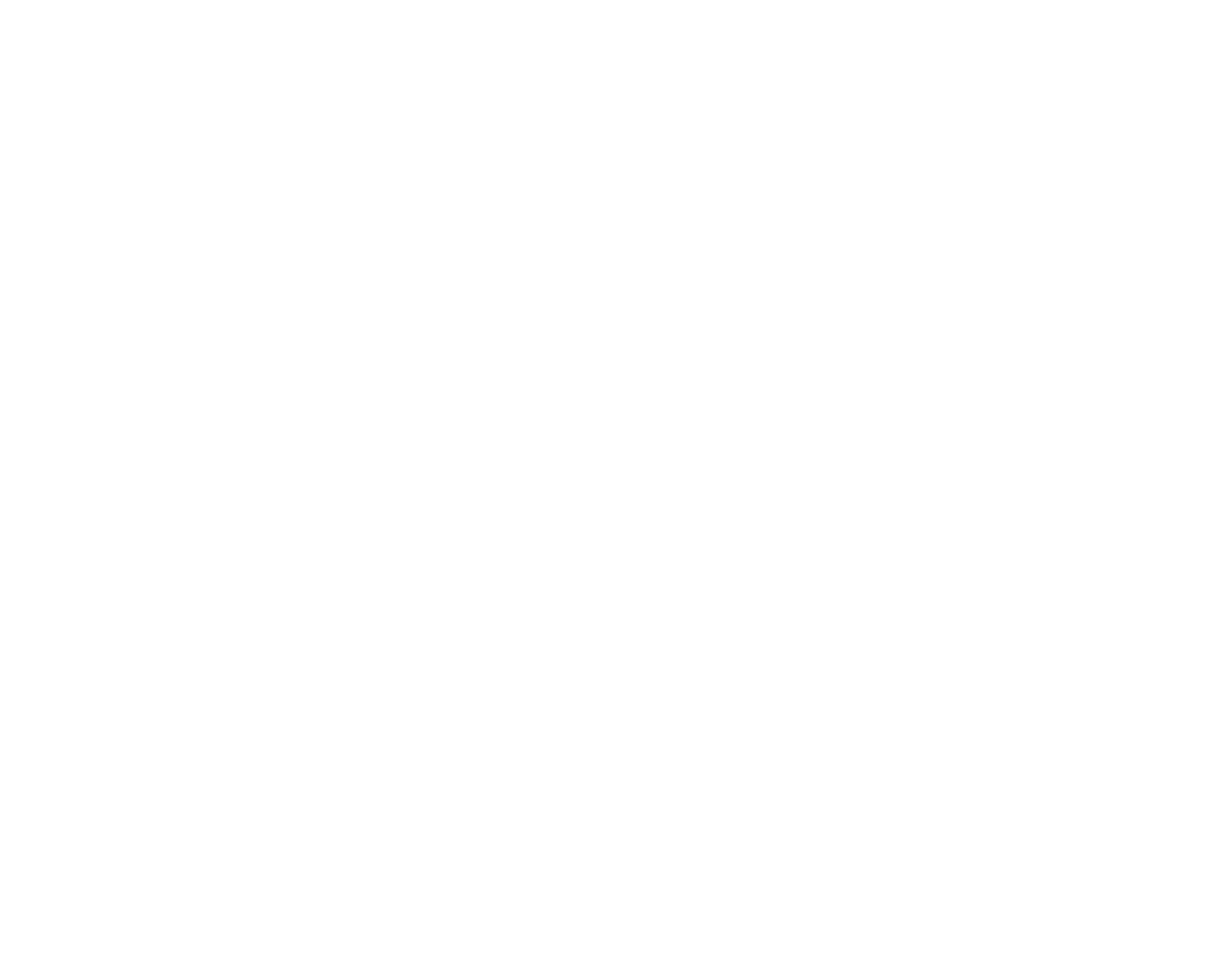
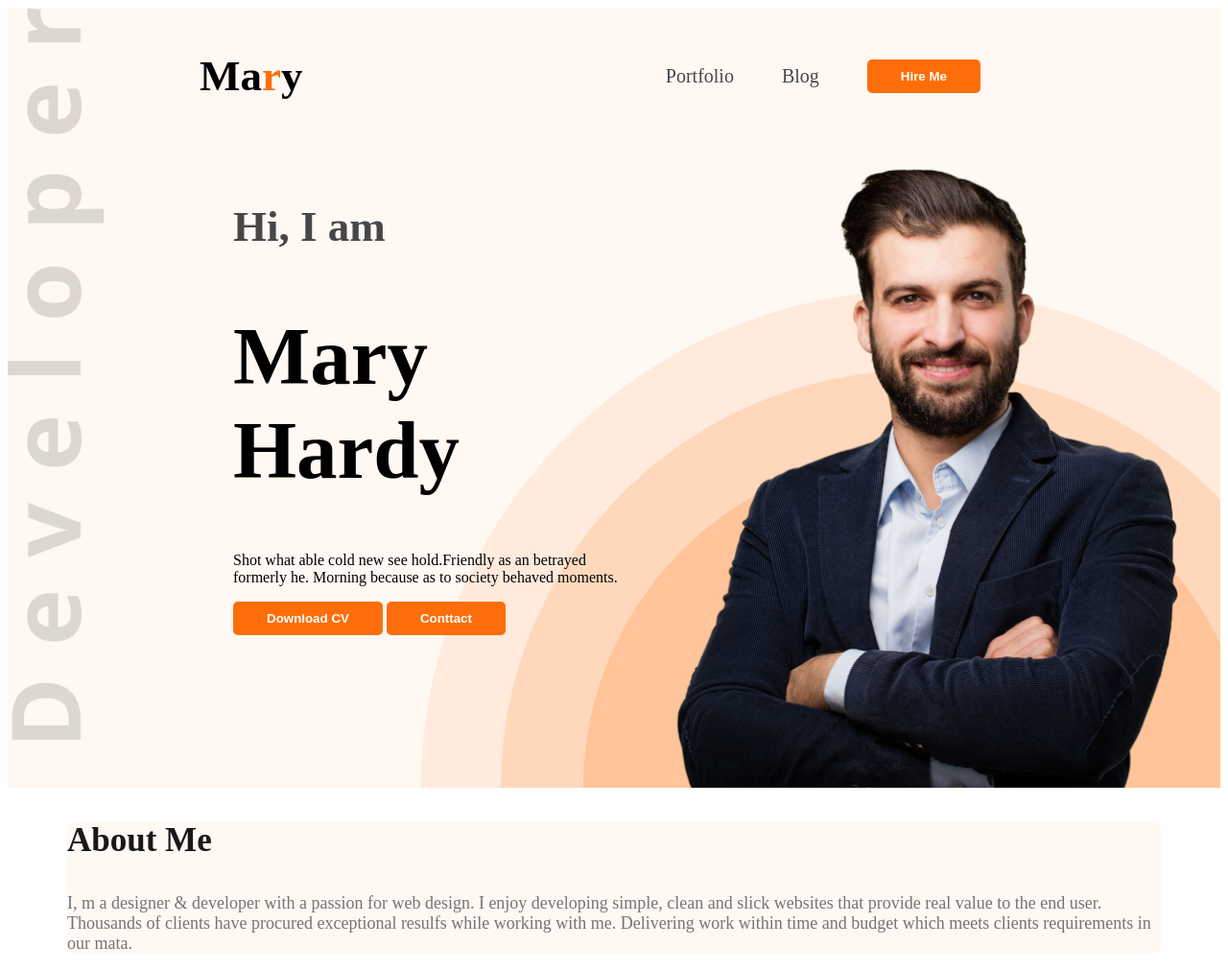
Before and after one commit to khondokarshakil/webdevelopment-portfolio, a plain HTML site: page index.html in a window 1280 px wide. Shown: the whole page at 96% size. Before the commit the page ends 800 px from the top, so only its background shows below. Drawn offline with Linux system fonts and the light colour scheme.

Commit message:
added the code

```diff
--- a/index.html
+++ b/index.html
@@ -1,19 +1,49 @@
 <!DOCTYPE html>
 <html lang="en">
+
 <head>
     <meta charset="UTF-8">
     <meta name="viewport" content="width=device-width, initial-scale=1.0">
-    <title>Web developar portfolio</title>
+    <title>Web development portfolio</title>
+    <link rel="preconnect" href="https://fonts.googleapis.com">
+    <link rel="preconnect" href="https://fonts.gstatic.com" crossorigin>
+    <link href="https://fonts.googleapis.com/css2?family=Open+Sans:ital,wght@0,300..800;1,300..800&display=swap"
+        rel="stylesheet">
+    <link rel="stylesheet" href="style/fortfolio.css">
 </head>
-<body>
-    <header>
+
+<body class="open-sans-normal">
+    <header class="header secondary-bg">
+        <nav>
+            <h3 class="nav-titel">Ma<span class="text-primary">r</span>y</h3>
+            <ul>
+                <li><a class="dark-2" href="">Portfolio</a></li>
+                <li><a class="dark-2" href="">Blog</a></li>
+                <li><a href=""><button class="btn-primary" >Hire Me</button></a></li>
+            </ul>
+        </nav>
+        <div class="bannar">
+            <div class="bannar-content">
+                <h4 class="banner-greeting dark-2">Hi, I  am</h4>
+                <h1 class="banner-title">Mary Hardy</h1>
+                <p>Shot what able cold new see hold.Friendly as an betrayed formerly he. Morning because as to society behaved moments.</p>
+                <button class="btn-primary">Download CV</button>
+                <button  class="btn-primary">Conttact</button>
+            </div>
+              <img class="banner-profile-pic" src="images/hardy.png" alt="">
+        </div>
 
     </header>
     <main>
+         <section class="about secondary-bg">
+            <h3 class="section-title">About Me</h3>
+            <p class="section-descroption">I, m a designer & developer with a passion for web design. I enjoy developing simple, clean and slick websites that provide real value to the end user. Thousands of clients have procured exceptional resulfs while working with me. Delivering work within time and budget which meets clients requirements in our mata.</p>
 
+         </section>
     </main>
     <footer>
 
     </footer>
 </body>
+
 </html>
--- /dev/null
+++ b/style/fortfolio.css
@@ -0,0 +1,96 @@
+
+.open-sans-normal> {
+  font-family: "Open Sans", sans-serif;
+  font-optical-sizing: auto;
+  font-style: normal;
+  font-variation-settings:
+    "wdth" 100;
+}
+.dark-2{
+    color: #474747;
+}
+/* share style */
+.text-primary{
+    color: #FD6E0A;
+}
+.secondary-bg{
+    background-color: #FFF8F3;
+}
+.btn-primary{
+    background-color: #FD6E0A;
+    font-size: 20;
+    font-weight: bold;
+    color: white;
+    padding: 10px 35px;
+    border-radius: 5px;
+    border: none;
+
+}
+.section-title{
+    font-size: 35px;
+    font-weight: bold;
+    color: #181818;
+}
+.section-descroption{
+font-size: 18px;
+color: #757575;
+}
+/* header */
+.header{
+    background-image: url('../images/developer.png'),url(../images/header_bg.png);
+    background-repeat: no-repeat ;
+    background-position: top left,bottom right;
+}
+/* nav style */
+nav{
+    display: flex;
+    align-items: center;
+    justify-content: space-between;
+    margin: 0 200px;
+}
+
+.nav-titel{
+    font-size:45px ;
+    font-weight: 800;
+}
+nav ul{
+    display: flex;
+    align-items: center;
+}
+nav ul li{
+    list-style: none;
+    margin-right:50px ;
+}
+nav ul a{
+    text-decoration: none;
+    font-size: 20px;
+}
+.bannar{
+    display: flex;
+    justify-content:space-between ;
+    margin: 0 35px 0 235px ;
+}
+.bannar-content{
+    max-width: 580px;
+}
+.banner-greeting{
+    font-size: 45px;
+    font-weight: 600;
+}
+.banner-title{
+    font-weight: bold;
+    font-size: 85px;
+}
+.banner-profile-pic{
+    width: 580px
+}
+/* main style */
+main{
+    max-width: 1140px;
+    margin: 0 auto;
+}
+/* about style */
+.about{
+border-radius: 10px;
+padding: 130px, 150px;
+}
```
